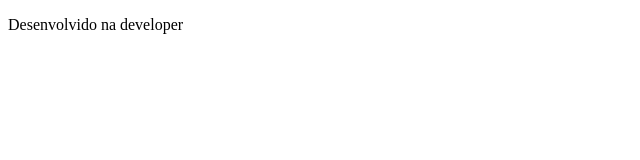
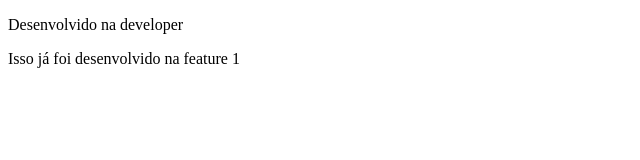
Before and after one commit to LucasPenha3/TesteGit, a plain HTML site: page Index.html in a window 1280 px wide. Shown: the whole page, without its empty margins (0-640 px from the left). Drawn offline with Linux system fonts and the light colour scheme.

Commit message:
commit feature1

```diff
--- a/Index.html
+++ b/Index.html
@@ -7,5 +7,6 @@
 </head>
 <body>
     <p>Desenvolvido na developer</p>
+    <p>Isso já foi desenvolvido na feature 1</p>
 </body>
 </html>
```
